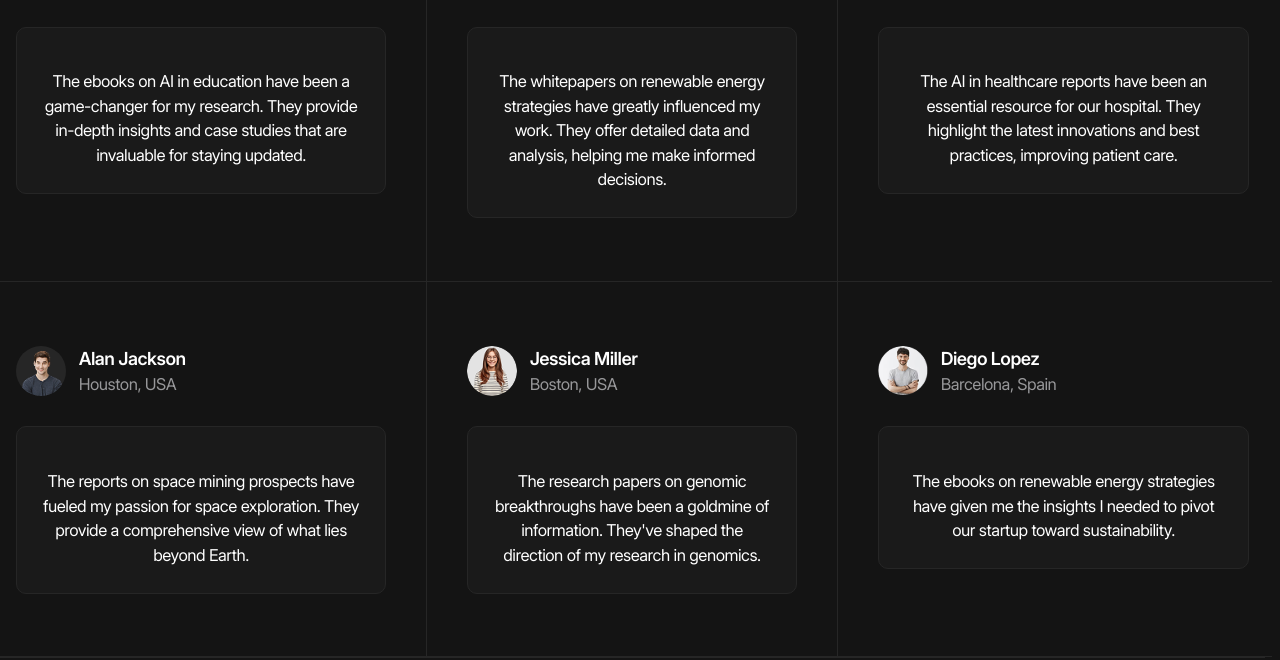
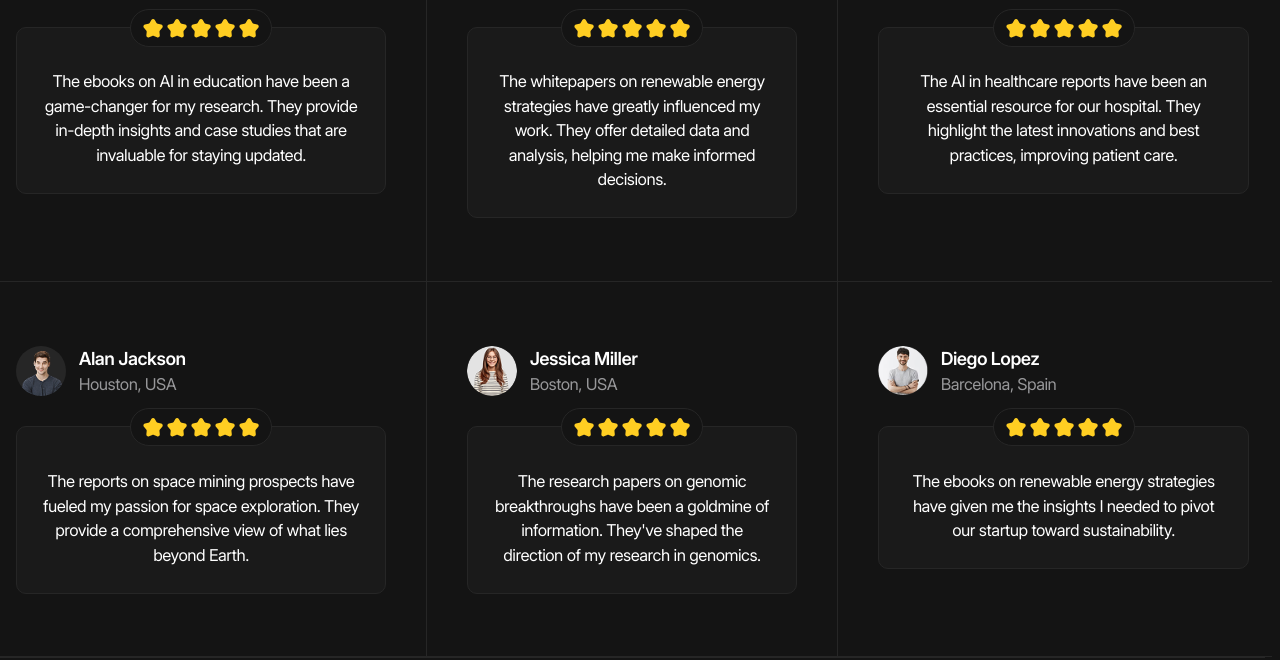
Before and after one commit to i-raim/Future-Tech, a website with bundled scripts: page index.html in a window 1280 px wide. Shown: the part 6128-6788 px from the top of the page. Built offline with nearby package versions, Linux system fonts and the light colour scheme; files whose address does not match are found by name.

Commit message:
review final

```diff
--- a/styles/blocks/_bordered-grid.scss
+++ b/styles/blocks/_bordered-grid.scss
@@ -19,6 +19,8 @@
             --itemPaddingX: #{rem(40)};
         }
 
+        @include tablet-above {
+
             .bordered-grid__item {
                 &:nth-child(3n - 2),
                 &:nth-child(3n - 1) {
@@ -37,6 +39,16 @@
             }
         }
 
+        @include tablet {
+            --columns: 1;
+
+            .bordered-grid__item:not(:last-child) {
+                border-bottom: var(--border);
+            }
+        }
+
+    }
+
     &__item {
         padding-block: var(--itemPaddingY);
     }
--- a/styles/blocks/_rating-view.scss
+++ b/styles/blocks/_rating-view.scss
@@ -1 +1,30 @@
 @use '../helpers' as *;
+
+.rating-view {
+    display: inline-flex;
+    column-gap: rem(7);
+    padding: rem(10) rem(16);
+    border: var(--border);
+    background-color: var(--color-dark);
+    border-radius: rem(99);
+
+    @include laptop {
+        column-gap: rem(4);
+        padding: rem(8) rem(12);
+    }
+
+    &__star {
+        --size: #{rem(24)};
+
+        @include square(var(--size));
+        background: url('/icons/star-gray.svg') center/contain no-repeat;
+
+        &.is-active {
+            background: url('/icons/star-yellow.svg') center/contain no-repeat;
+        }
+
+        @include laptop {
+            --size: #{rem(20)};
+        }
+    }
+}
--- a/styles/blocks/_review-card.scss
+++ b/styles/blocks/_review-card.scss
@@ -3,7 +3,10 @@
 .review-card {
     display: flex;
     flex-direction: column;
+    align-items: center;
     row-gap: rem(40);
+    max-width: rem(500);
+    margin-inline: auto;
 
     @include laptop {
         row-gap: rem(30);
@@ -18,9 +21,16 @@
     }
 
     &__body {
+        position: relative;
         padding: fluid(30, 20);
         padding-top: fluid(50, 30);
         color: var(--color-light);
         text-align: center;
     }
+
+    &__rating-view {
+        @include abs-center;
+
+        top: 0;
+    }
 }
```
Also changed, not shown: icons/star-gray.svg (added), icons/star-yellow.svg (added), styles/main.css, 1 other file. Lines whose indentation alone changed are shown as unchanged.
